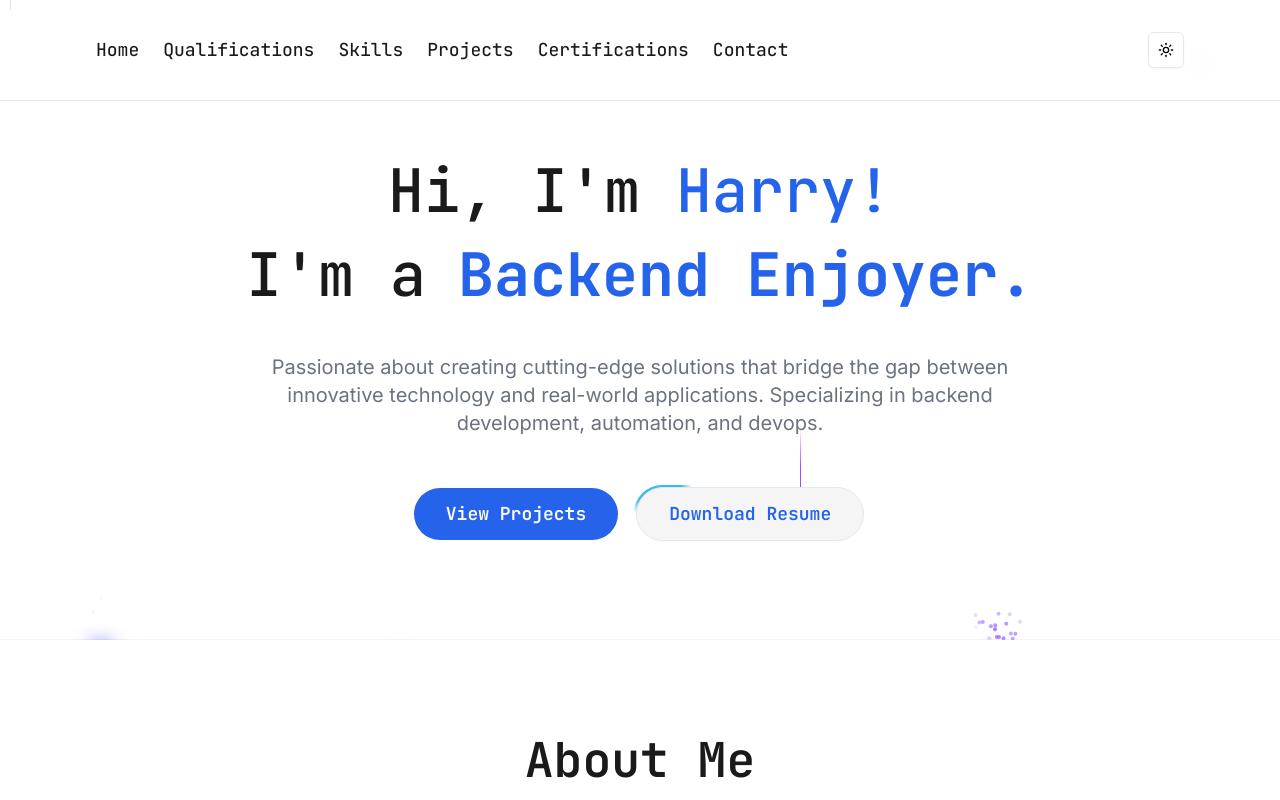
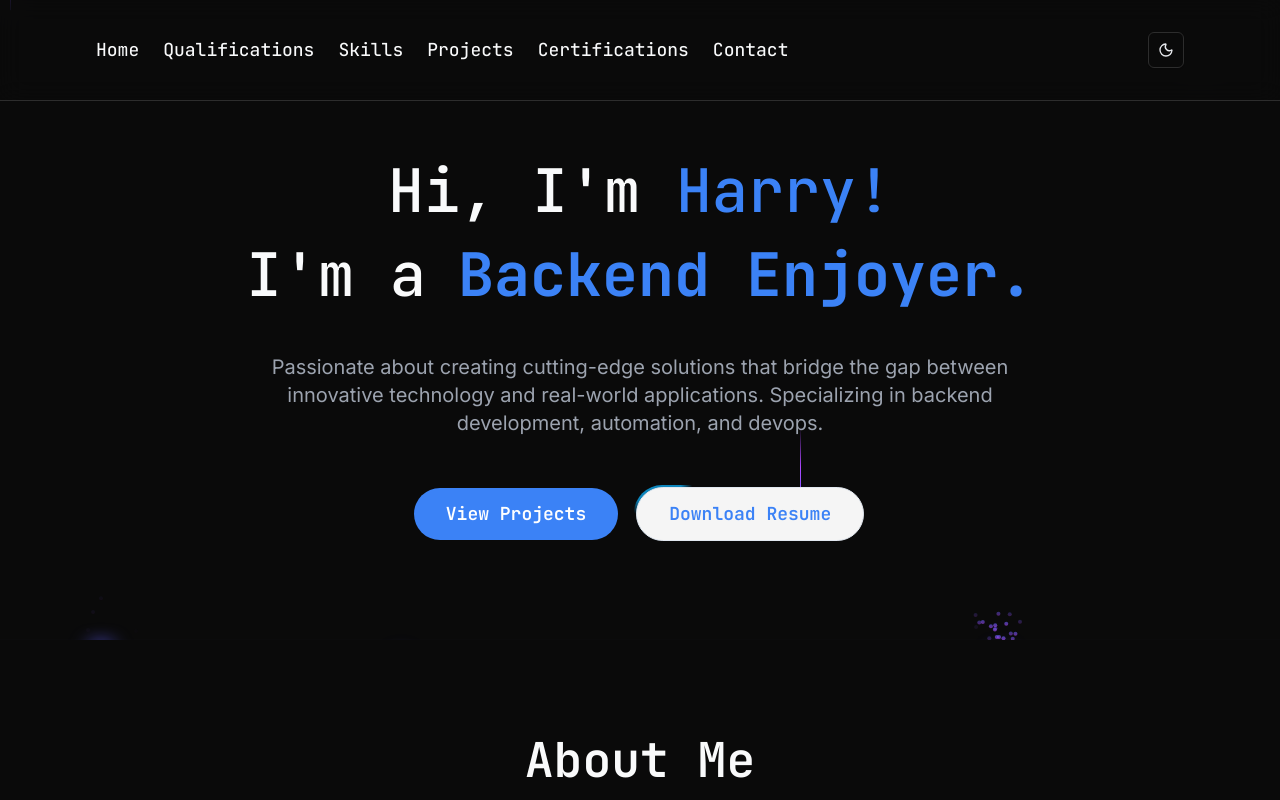
Before and after one commit to IteratorInnovator/personal-portfolio-website, a React (Vite) app: page / in a window 1280 px wide. Both pictures are taken after a click on the button 1166 px from the left and 50 px from the top of the page. Shown: the top 800 px of the page. Built offline with nearby package versions, Linux system fonts and the light colour scheme.

Commit message:
Add: darkmode implementation

```diff
--- a/src/components/Header.jsx
+++ b/src/components/Header.jsx
@@ -1,11 +1,63 @@
+import { useEffect, useState } from "react";
 import { navigationItems } from "../utils/constants";
 import { Link } from "react-router-dom";
 import { HashLink } from "react-router-hash-link";
-import { ThemeToggleButton } from "./ui/theme-toggle-button";
+import {
+    ThemeToggleButton,
+    useThemeTransition,
+} from "./ui/theme-toggle-button";
+
+const getInitialTheme = () => {
+    if (typeof window === "undefined") {
+        return "light";
+    }
+
+    const stored = window.localStorage.getItem("theme");
+
+    if (stored === "light" || stored === "dark") {
+        return stored;
+    }
+
+    if (
+        typeof window.matchMedia === "function" &&
+        window.matchMedia("(prefers-color-scheme: dark)").matches
+    ) {
+        return "dark";
+    }
+
+    return "light";
+};
 
 const Header = () => {
+    const [theme, setTheme] = useState(getInitialTheme);
+    const { startTransition } = useThemeTransition();
+
+    useEffect(() => {
+        if (typeof document === "undefined") {
+            return;
+        }
+
+        const root = document.documentElement;
+
+        if (theme === "dark") {
+            root.setAttribute("data-theme", "dark");
+        } else {
+            root.removeAttribute("data-theme");
+        }
+
+        if (typeof window !== "undefined") {
+            window.localStorage.setItem("theme", theme);
+        }
+    }, [theme]);
+
+    const handleThemeToggle = () => {
+        startTransition(() => {
+            setTheme((prevTheme) => (prevTheme === "light" ? "dark" : "light"));
+        });
+    };
+
     return (
-        <header className="fixed border-b border-slate-200 top-0 w-full z-50 bg-white/60 backdrop-blur-md ">
+        <header className="fixed top-0 z-50 w-full border-b border-border bg-background/80 backdrop-blur-md">
             <div className="px-24 py-8">
                 <div className="flex items-center justify-between">
                     <nav className="hidden lg:flex space-x-6 text-lg text-primary font-jetbrains font-medium">
@@ -35,9 +87,11 @@ const Header = () => {
                         })}
                     </nav>
                     <ThemeToggleButton
+                        theme={theme}
                         variant="circle-blur"
                         start="top-right"
-                        className="cursor-pointer border border-slate-200 hover:bg-slate-200/40"
+                        onClick={handleThemeToggle}
+                        className="cursor-pointer bg-background border border-border hover:bg-surface/70"
                     />
                 </div>
             </div>
--- a/src/components/ui/theme-toggle-button.tsx
+++ b/src/components/ui/theme-toggle-button.tsx
@@ -192,7 +192,7 @@ export const ThemeToggleButton = ({
       {theme === 'light' ? (
         <Sun className="h-[1.2rem] w-[1.2rem]" />
       ) : (
-        <Moon className="h-[1.2rem] w-[1.2rem]" />
+        <Moon className="h-[1.2rem] w-[1.2rem] text-gray-200 hover:bg-white hover:text-white"  />
       )}
       {showLabel && (
         <span className="text-sm">
```
